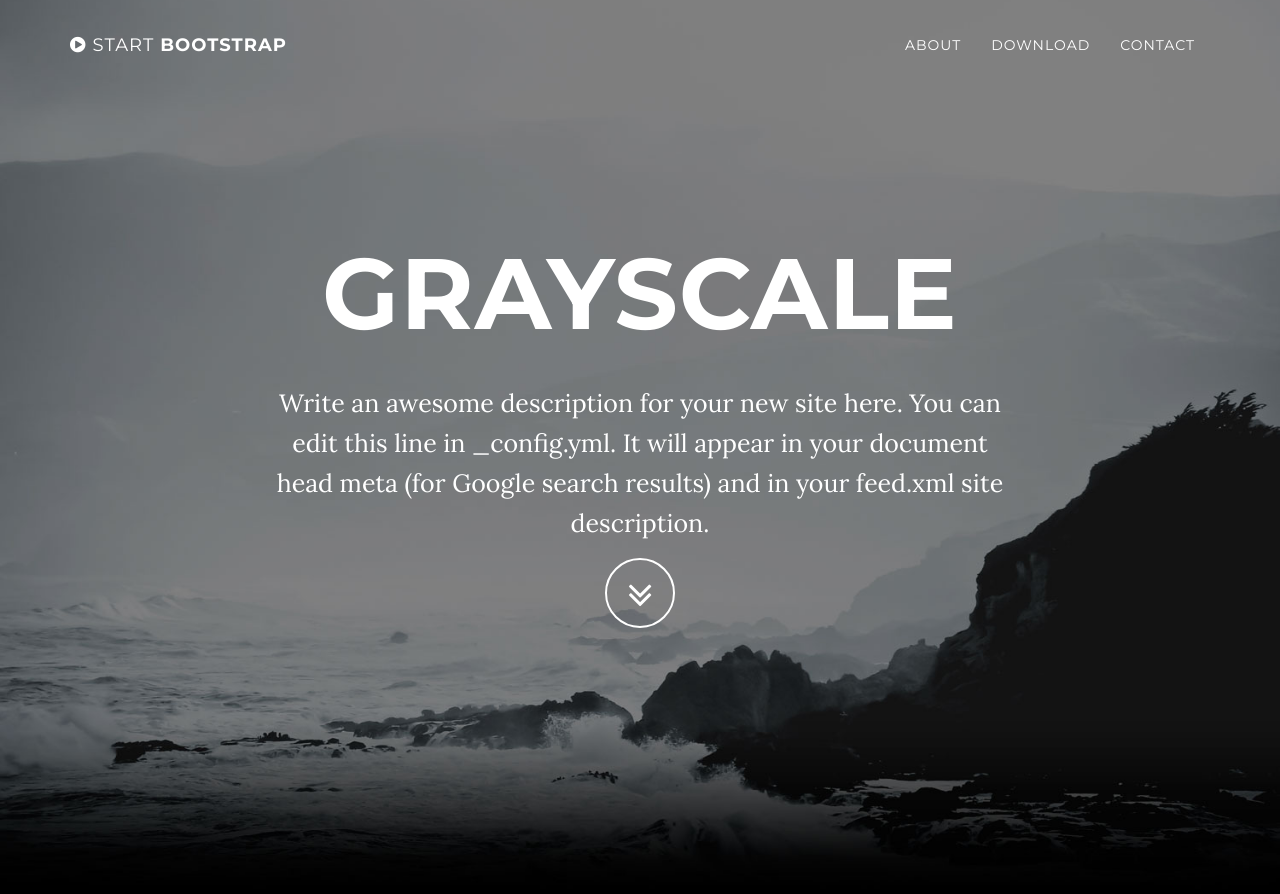
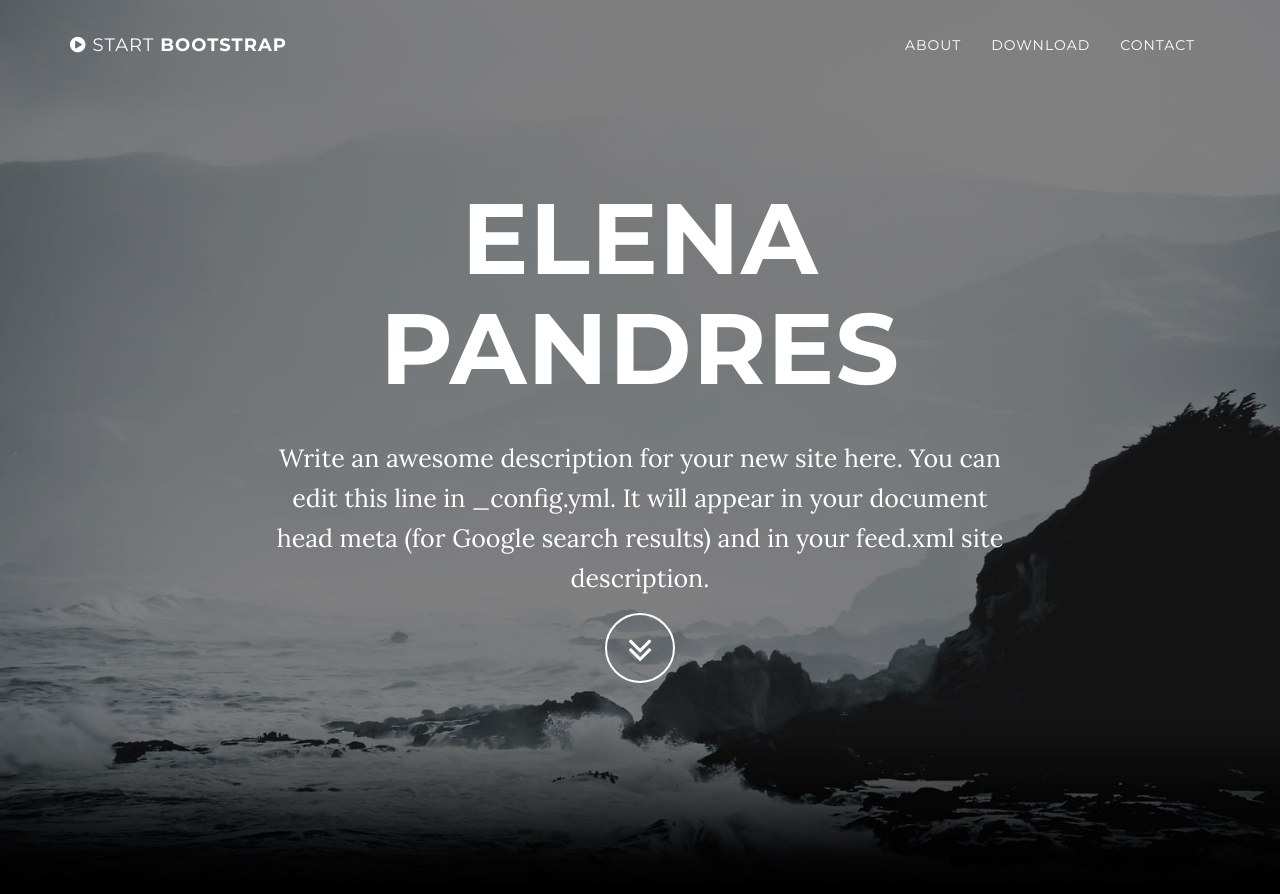
Before and after one commit to epandres/epandres.github.io, a Jekyll site: the page built from index.html, in a window 1280 px wide and 900 px high. Shown: the top 894 px of the window. Built offline with Jekyll 4.4.1, drawn with Linux system fonts in a browser that asks for light colours.

Commit message:
changing title

```diff
--- a/_config.yml
+++ b/_config.yml
@@ -1,5 +1,5 @@
 # Site settings
-title: Grayscale
+title: Elena Pandres
 email: your-email@domain.com
 url: https://example.github.io
 description: "Write an awesome description for your new site here. You can edit this line in _config.yml. It will appear in your document head meta (for Google search results) and in your feed.xml site description."
```
